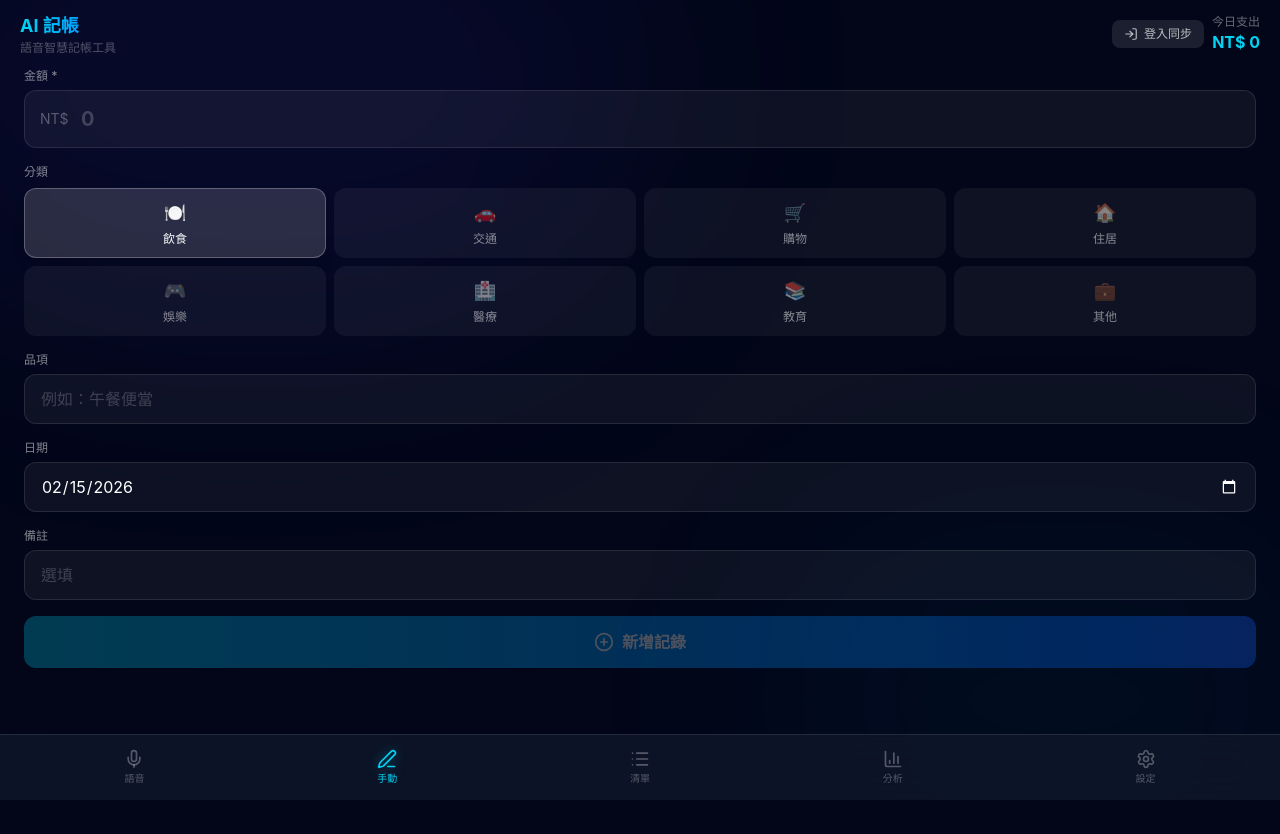
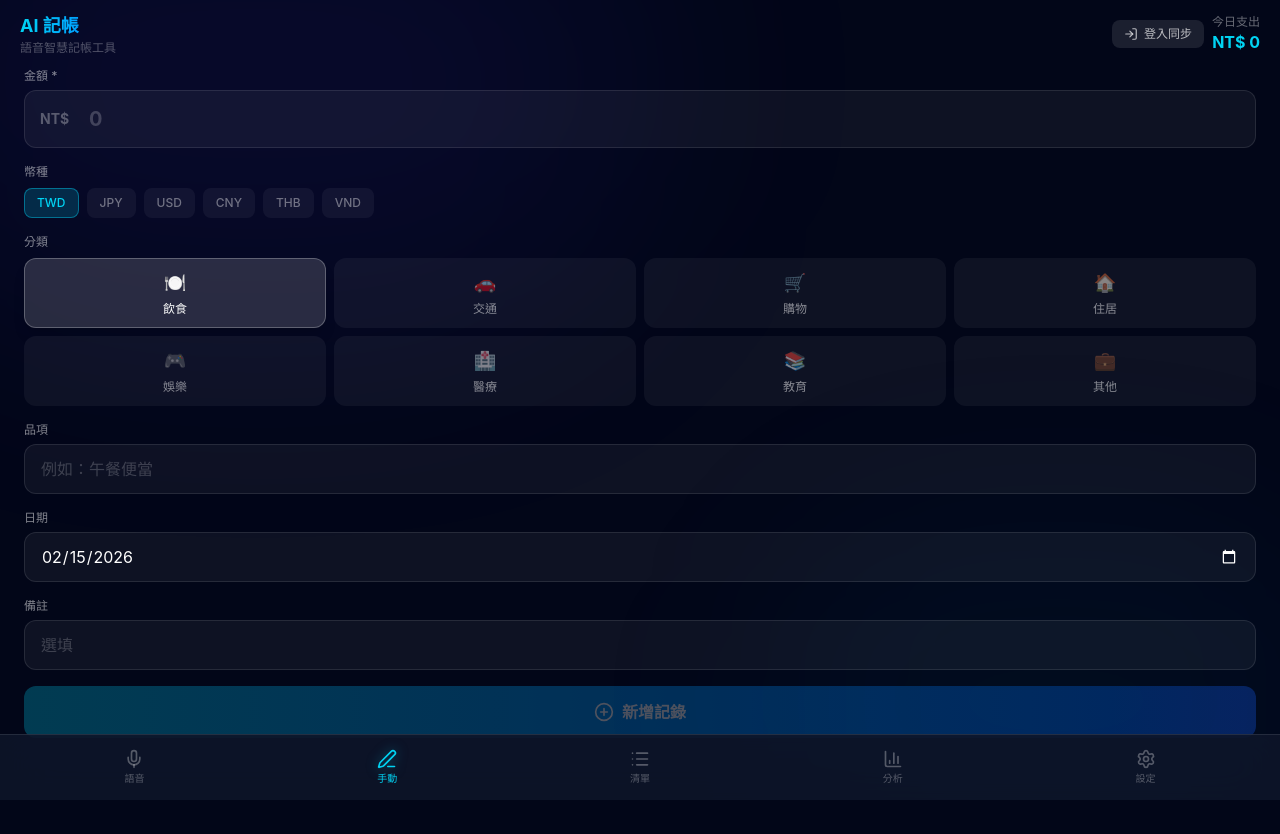
Before and after one commit to qscf11-png/ai-expense-tracker, a React (Vite) app: page / in a window 1280 px wide. Both pictures are taken after a click on the button "手動". Before the commit the page ends 800 px from the top, so only its background shows below. Built offline with nearby package versions, Linux system fonts and the light colour scheme; no server answers.

Commit message:
feat: 增加手動預填幣種選擇功能與即時匯率預覽

```diff
--- a/src/components/ManualInput.jsx
+++ b/src/components/ManualInput.jsx
@@ -1,32 +1,60 @@
-import { useState } from 'react';
-import { PlusCircle } from 'lucide-react';
+import { useState, useEffect } from 'react';
+import { PlusCircle, Languages } from 'lucide-react';
 import { CATEGORIES } from '../utils/categories';
 import { getToday } from '../utils/dateUtils';
+import { convertToTWD, getCurrencyLabel } from '../utils/exchangeRate';
 
 /**
  * 手動記帳表單
  */
 export default function ManualInput({ onSave }) {
     const [amount, setAmount] = useState('');
+    const [currency, setCurrency] = useState('TWD');
+    const [convertedPreview, setConvertedPreview] = useState(null);
     const [category, setCategory] = useState('food');
     const [item, setItem] = useState('');
     const [note, setNote] = useState('');
     const [date, setDate] = useState(getToday());
 
-    const handleSubmit = (e) => {
+    const currencies = ['TWD', 'JPY', 'USD', 'CNY', 'THB', 'VND'];
+
+    // 處理即時換算預覽
+    useEffect(() => {
+        const updatePreview = async () => {
+            if (currency !== 'TWD' && amount && Number(amount) > 0) {
+                const twd = await convertToTWD(Number(amount), currency);
+                setConvertedPreview(twd);
+            } else {
+                setConvertedPreview(null);
+            }
+        };
+        updatePreview();
+    }, [amount, currency]);
+
+    const handleSubmit = async (e) => {
         e.preventDefault();
         if (!amount || Number(amount) <= 0) return;
 
+        let finalAmount = Number(amount);
+        let finalNote = note;
+
+        if (currency !== 'TWD') {
+            finalAmount = await convertToTWD(Number(amount), currency);
+            const currencyLabel = getCurrencyLabel(currency);
+            finalNote = note ? `${note} (${currencyLabel} ${amount})` : `(${currencyLabel} ${amount})`;
+        }
+
         onSave({
-            amount: Number(amount),
+            amount: finalAmount,
             category,
             item: item || CATEGORIES.find((c) => c.id === category)?.name || '消費',
-            note,
+            note: finalNote,
             date,
         });
 
         // 重置表單
         setAmount('');
+        setCurrency('TWD');
         setItem('');
         setNote('');
         setCategory('food');
@@ -36,18 +64,48 @@ export default function ManualInput({ onSave }) {
         <form onSubmit={handleSubmit} className="space-y-4 px-1">
             {/* 金額 */}
             <div>
-                <label className="text-white/50 text-xs font-medium block mb-1.5">金額 *</label>
+                <div className="flex items-center justify-between mb-1.5">
+                    <label className="text-white/50 text-xs font-medium block">金額 *</label>
+                    {convertedPreview !== null && (
+                        <div className="flex items-center gap-1 text-cyan-400 text-[10px] font-medium animate-pulse">
+                            <Languages className="w-3 h-3" />
+                            <span>約 NT$ {convertedPreview.toLocaleString()}</span>
+                        </div>
+                    )}
+                </div>
                 <div className="relative">
-                    <span className="absolute left-4 top-1/2 -translate-y-1/2 text-white/30 text-sm">NT$</span>
+                    <span className="absolute left-4 top-1/2 -translate-y-1/2 text-white/30 text-sm font-bold">
+                        {currency === 'TWD' ? 'NT$' : currency}
+                    </span>
                     <input
                         type="number"
                         inputMode="numeric"
                         value={amount}
                         onChange={(e) => setAmount(e.target.value)}
                         placeholder="0"
-                        className="w-full bg-white/5 border border-white/10 rounded-xl pl-14 pr-4 py-3.5 text-xl font-bold text-white placeholder:text-white/20 focus:outline-none focus:border-cyan-500/50 transition-colors"
+                        className="w-full bg-white/5 border border-white/10 rounded-xl pl-16 pr-4 py-3.5 text-xl font-bold text-white placeholder:text-white/20 focus:outline-none focus:border-cyan-500/50 transition-colors"
                         required
                     />
+                </div>
+            </div>
+
+            {/* 幣種選擇 */}
+            <div>
+                <label className="text-white/50 text-xs font-medium block mb-2">幣種</label>
+                <div className="flex flex-wrap gap-2">
+                    {currencies.map((curr) => (
+                        <button
+                            key={curr}
+                            type="button"
+                            onClick={() => setCurrency(curr)}
+                            className={`px-3 py-1.5 rounded-lg text-xs font-medium transition-all ${currency === curr
+                                ? 'bg-cyan-500/20 border border-cyan-500/50 text-cyan-400'
+                                : 'bg-white/5 border border-transparent text-white/40 hover:bg-white/10'
+                                }`}
+                        >
+                            {curr}
+                        </button>
+                    ))}
                 </div>
             </div>
 
@@ -61,8 +119,8 @@ export default function ManualInput({ onSave }) {
                             type="button"
                             onClick={() => setCategory(cat.id)}
                             className={`flex flex-col items-center gap-1 p-2.5 rounded-xl text-xs transition-all ${category === cat.id
-                                    ? 'bg-white/15 border border-white/25 text-white shadow-lg'
-                                    : 'bg-white/5 text-white/50 hover:bg-white/10 border border-transparent'
+                                ? 'bg-white/15 border border-white/25 text-white shadow-lg'
+                                : 'bg-white/5 text-white/50 hover:bg-white/10 border border-transparent'
                                 }`}
                         >
                             <span className="text-lg">{cat.emoji}</span>
```
